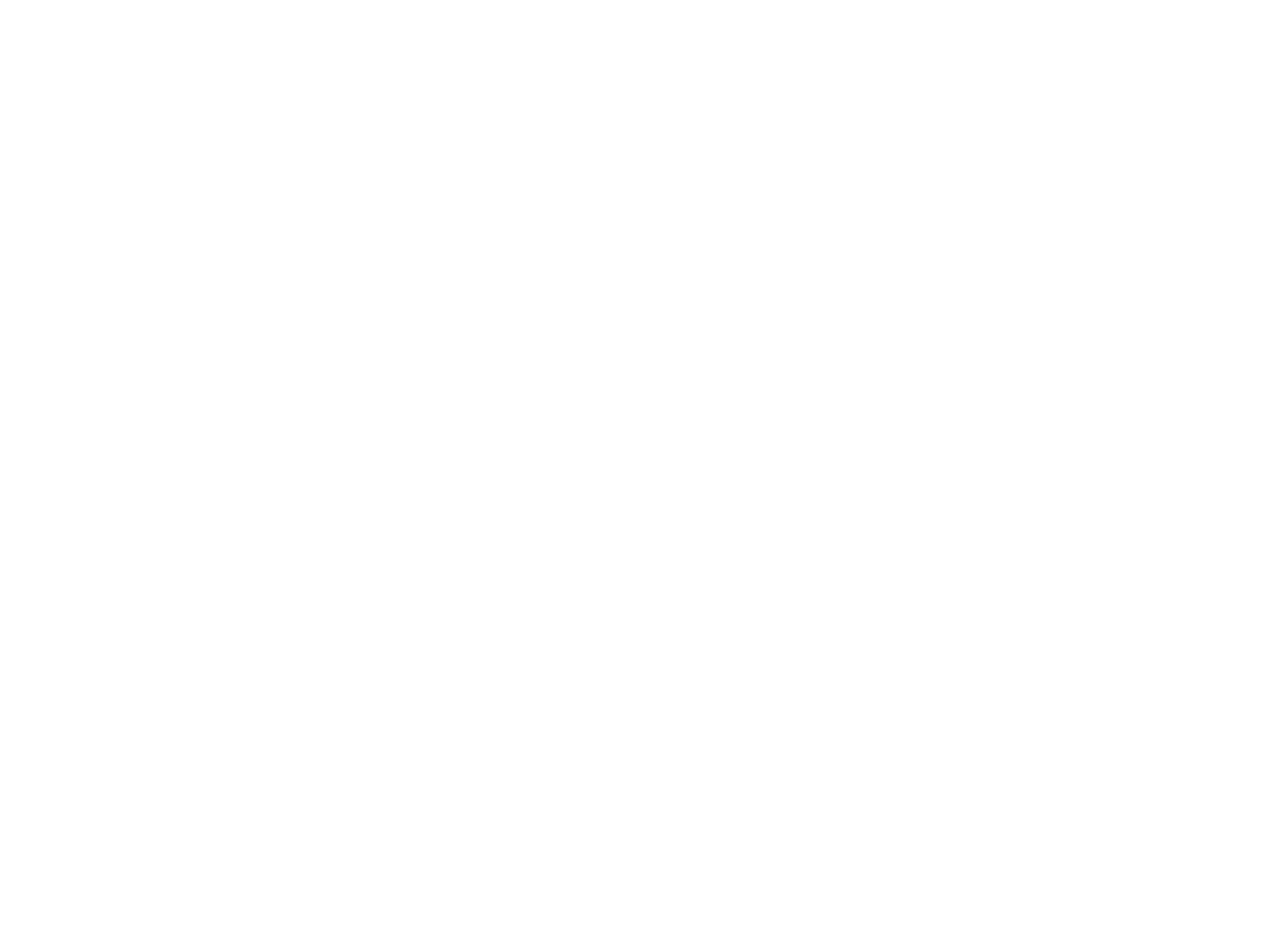
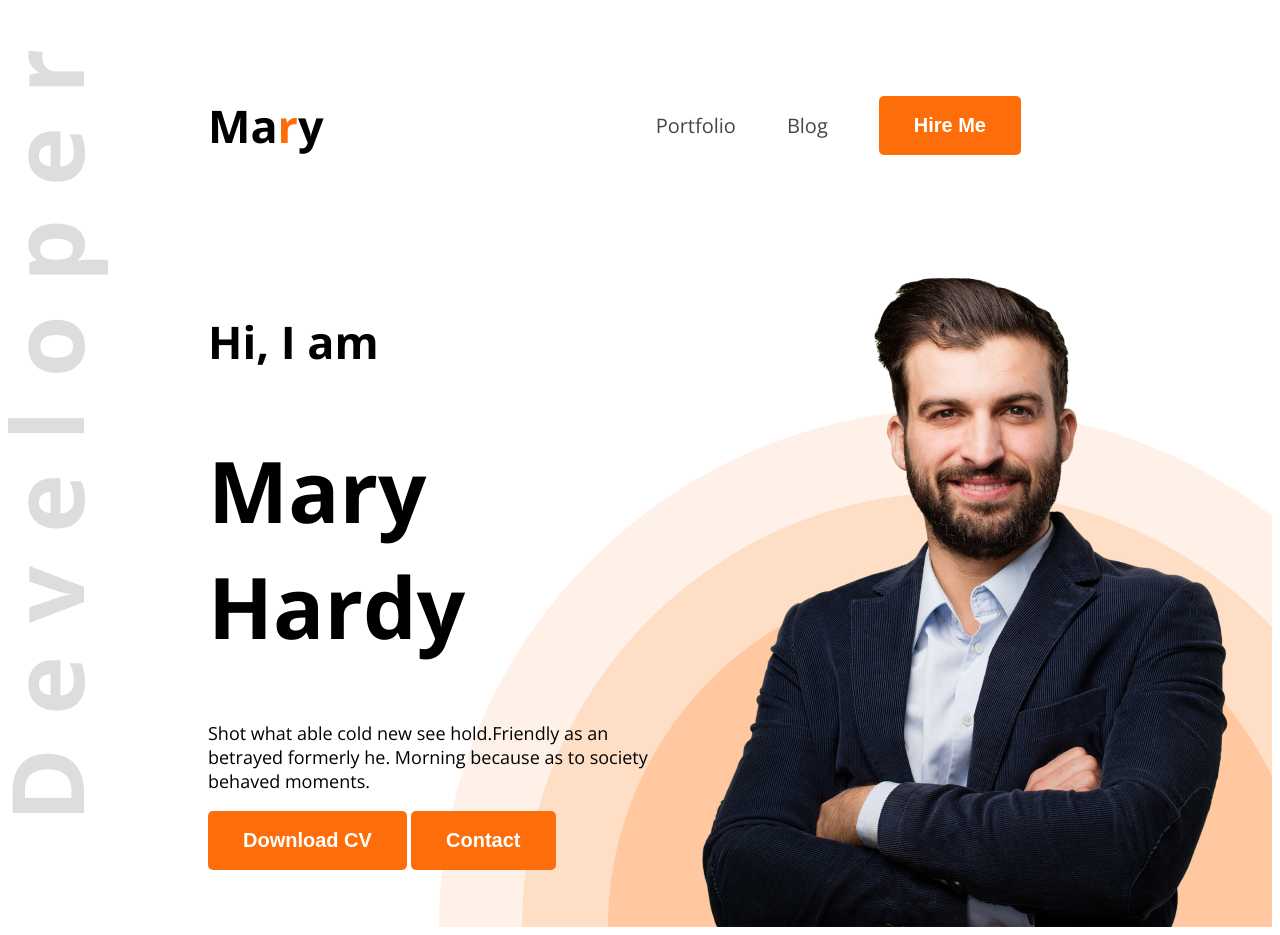
Before and after one commit to jahid7475/web-dev-portfolio, a plain HTML site: page index.html in a window 1280 px wide. Before the commit the page ends 800 px from the top, so only its background shows below. Drawn offline with nearby package versions, Linux system fonts and the light colour scheme.

Commit message:
added another file

```diff
--- a/index.html
+++ b/index.html
@@ -3,11 +3,32 @@
 <head>
     <meta charset="UTF-8">
     <meta name="viewport" content="width=device-width, initial-scale=1.0">
+    <link rel="preconnect" href="https://fonts.googleapis.com">
+    <link rel="preconnect" href="https://fonts.gstatic.com" crossorigin>
+    <link href="https://fonts.googleapis.com/css2?family=Open+Sans:ital,wght@0,300..800;1,300..800&display=swap" rel="stylesheet">
     <title>Web Developer Portfolio</title>
+    <link rel="stylesheet" href="style/portfolio.css">
 </head>
-<body>
-    <header>
-
+<body class="open-sans-normal">
+    <header class="header">
+        <nav>
+            <h3 class="nav-title">Ma<span class="text-primary">r</span>y</h3>
+            <ul>
+                <li><a class="dark-2" href="">Portfolio</a></li>
+                <li><a class="dark-2" href="">Blog</a></li>
+                <li><a href=""><button class="btn-primary">Hire Me</button></a></li>
+            </ul>
+        </nav>
+        <div class="banner">
+            <div class="banner-content">
+                 <h4 class="banner-greetings">Hi, I  am</h4>
+                 <h1 class="banner-title">Mary Hardy</h1>
+                 <p class="banner-description">Shot what able cold new see hold.Friendly as an betrayed formerly he. Morning because as to society behaved moments.</p>
+                 <button class="btn-primary">Download CV</button>
+                 <button class="btn-primary">Contact</button>
+            </div>
+            <img class="banner-profile-pic" src="images/hardy.png" alt="developer_image">
+        </div>
     </header>
     <main>
 
--- /dev/null
+++ b/style/portfolio.css
@@ -0,0 +1,84 @@
+
+
+.open-sans-normal {
+  font-family: "Open Sans", sans-serif;
+  font-optical-sizing: auto;
+
+  font-style: normal;
+  font-variation-settings:
+    "wdth" 100;
+}
+
+.dark-2{
+    color: #474747;
+}
+
+.btn-primary{
+    background-color: #FD6E0A;
+    font-weight: bold;
+    font-size: 20px;
+    border: none;
+    color: white;
+    padding: 18px 35px;
+    border-radius: 5px;
+}
+
+/* shared style */
+.text-primary{
+    color: #FD6E0A;
+
+}
+/* herder */
+.header{
+    background-image: url(../images/developer.png), url(../images/header_bg.png);
+    background-repeat: no-repeat;
+    background-position: top left, bottom right;
+}
+
+/* nav style */
+nav{
+    display: flex;
+    align-items: center;
+    justify-content: space-between;
+    margin: 50px 200px;
+}
+.nav-title{
+    font-weight: 800px;
+    font-size: 45px;
+}
+
+nav ul{
+    display: flex;
+    align-items: center;
+}
+nav ul li a{
+    text-decoration: none;
+    font-size: 20px;
+}
+nav ul li{
+    list-style: none;
+    margin-right: 51px;
+}
+/* banner style */
+.banner{
+    display: flex;
+    justify-content: space-between;
+    margin: 0 35px 0 200px;
+}
+.banner-content{
+    max-width: 580px;
+}
+.banner-greetings{
+    font-size: 45px;
+    font-weight: 600px;
+}
+.banner-title{
+    font-size: 85px;
+    font-weight:bold;
+}
+.banner-description{
+    font-size: 18px;
+}
+.banner-profile-pic{
+    width: 584px;
+}
```
